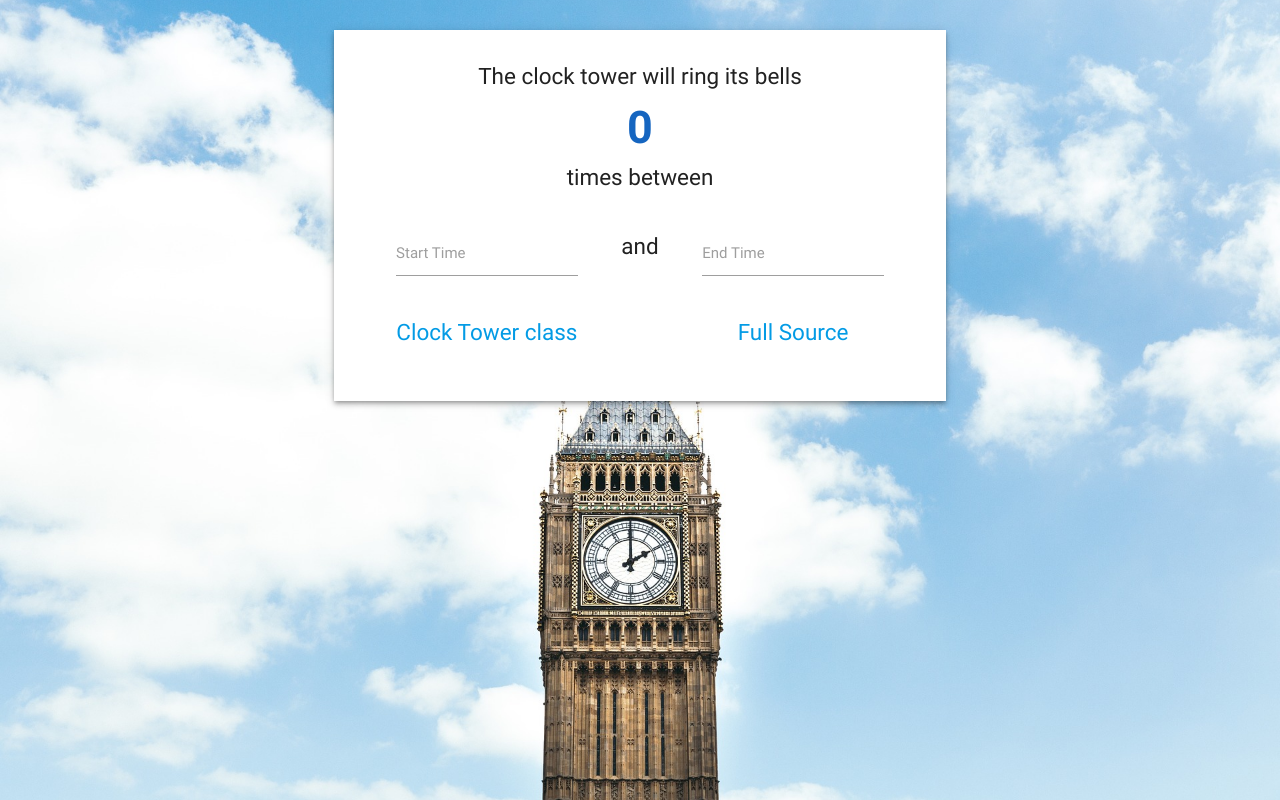
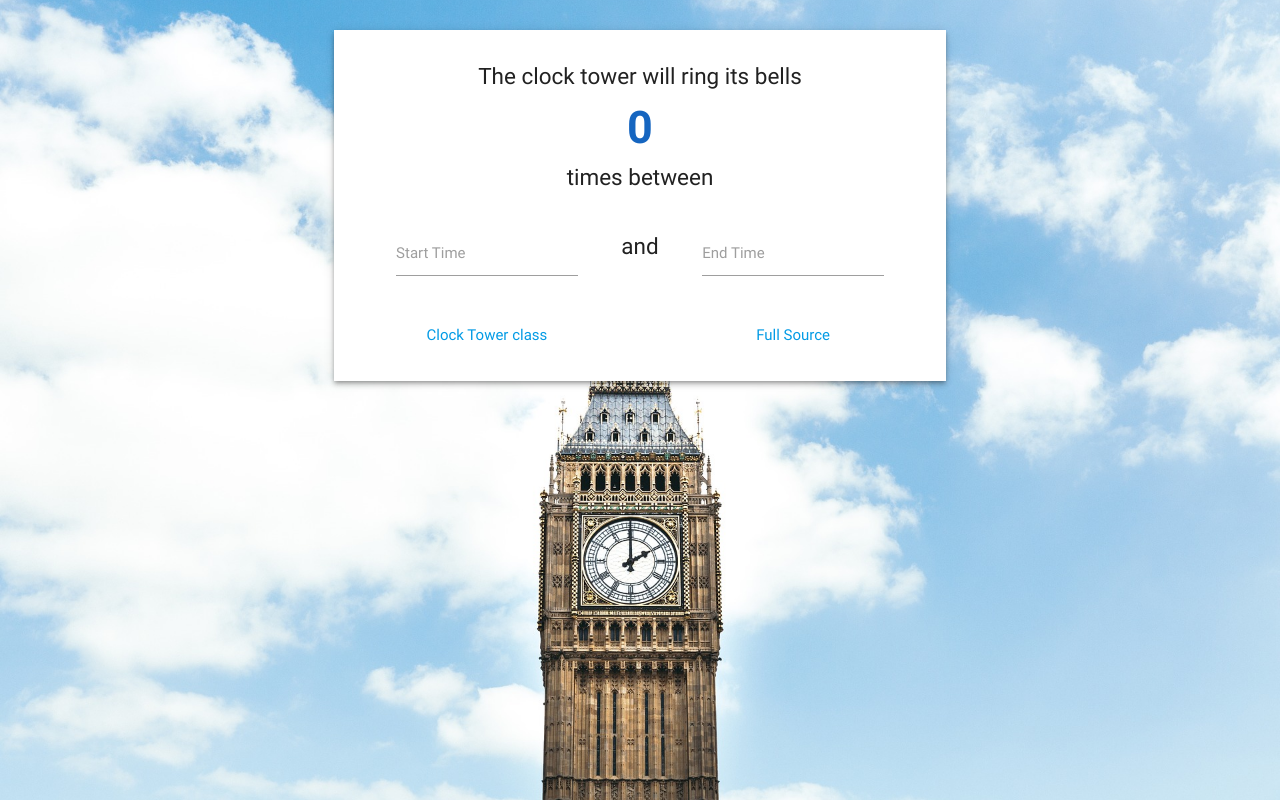
Before and after one commit to dustin-cooler/Clock-Tower-Bell-Counter, an Angular app: page / in a window 1280 px wide. Built offline with nearby package versions, Linux system fonts and the light colour scheme.

Commit message:
style tweaks

```diff
--- a/src/styles.css
+++ b/src/styles.css
@@ -15,6 +15,10 @@ body {
   font-size: 1.5rem;
 }
 
+.main-content .col a {
+  font-size: 1rem;
+}
+
 .col span.bells {
   font-weight: bold;
   display: block;
@@ -28,6 +32,9 @@ body {
 
 .main-content {
   padding-top: 2rem !important;
-  padding-bottom: 2rem;
   margin-top: 2rem;
 }
+
+.main-content .row {
+  margin-bottom: 0;
+}
```
Also changed, not shown: 2 other files (tests, documents, lock files or other folders).
